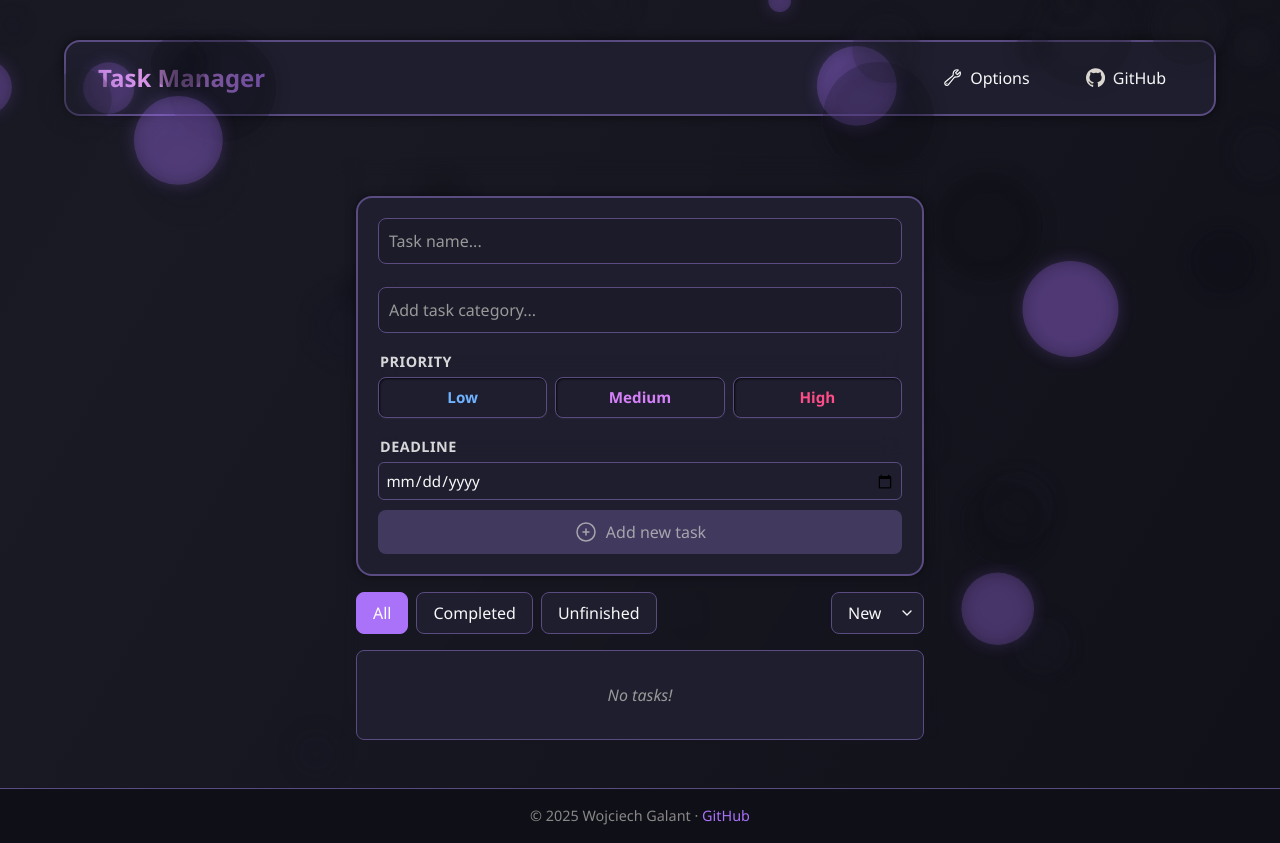
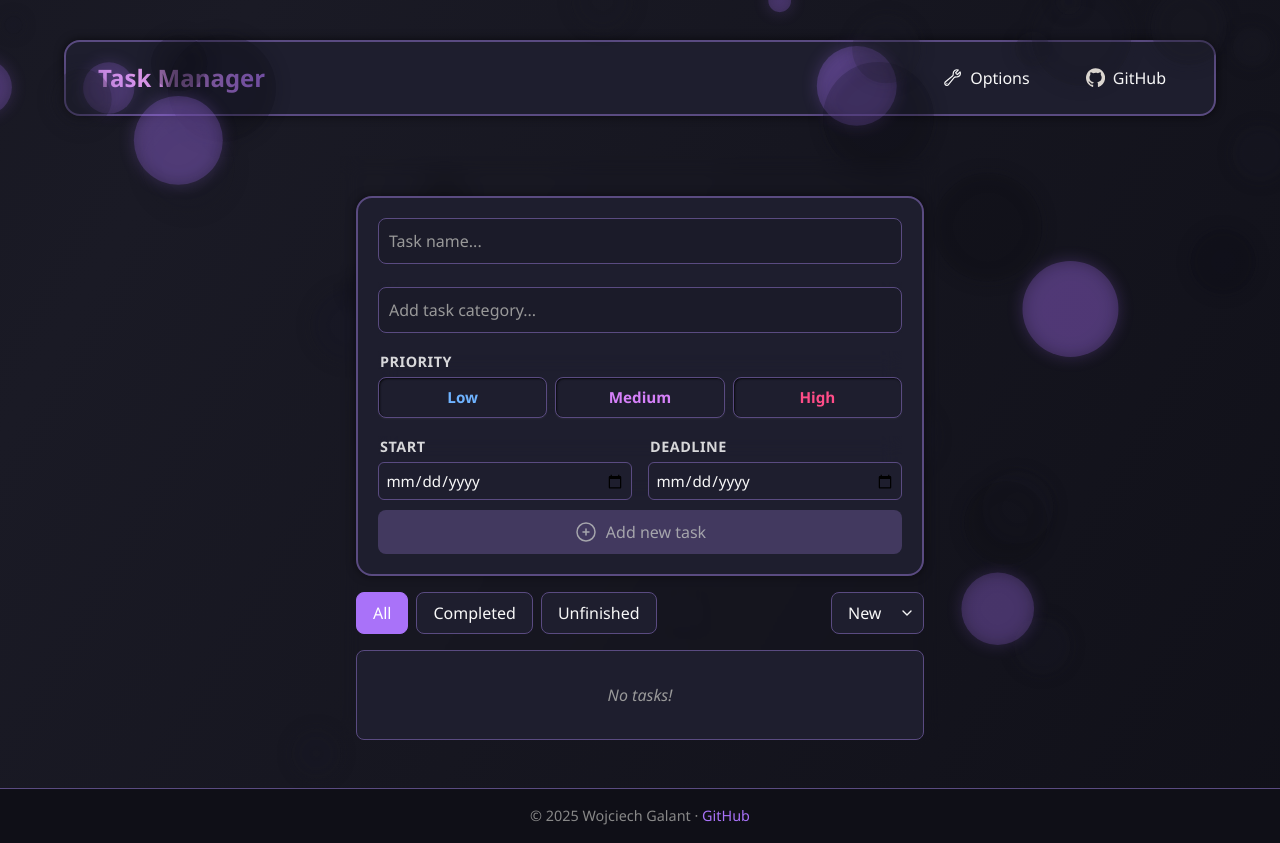
Before and after one commit to WojciechGalant1/react-task-app, a React (Vite) app: page / in a window 1280 px wide. Built offline with nearby package versions, Linux system fonts and the light colour scheme.

Commit message:
style: date picker

```diff
--- a/src/components/TaskForm.jsx
+++ b/src/components/TaskForm.jsx
@@ -9,7 +9,7 @@ export const TaskForm = ({ onAddTask }) => {
   const [tagInput, setTagInput] = useState('');
   const [isFocused, setIsFocused] = useState(false);
   const [priority, setPriority] = useState('');
-  //const [startDate, setStartDate] = useState('');
+  const [startDate, setStartDate] = useState('');
   const [endDate, setEndDate] = useState('');
 
 
@@ -32,7 +32,7 @@ export const TaskForm = ({ onAddTask }) => {
     setSelectedTags([]);
     setTagInput('');
     setPriority('');
-    //setStartDate('');
+    setStartDate('');
     setEndDate('');
   };
 
@@ -137,16 +137,18 @@ export const TaskForm = ({ onAddTask }) => {
         </div> */}
 
 
-        {/* <div className="date-row">
-            <label htmlFor="start-date">Start date:</label>
+
+        <div className="date-row-container">
+          <div className="date-row">
+            <label htmlFor="start-date" className='form-label'>Start</label>
             <input
               type="date"
               id="start-date"
               value={startDate}
               onChange={(e) => setStartDate(e.target.value)}
             />
-          </div> */}
-        <div className="date-row-container">
+          </div>
+
           <div className="date-row">
             <label htmlFor="end-date" className='form-label '>Deadline</label>
             <input
--- a/src/components/TaskItem.jsx
+++ b/src/components/TaskItem.jsx
@@ -23,16 +23,16 @@ export const TaskItem = ({ task, onToggleComplete, onDelete }) => {
         {task.text}
         {/* <span className="task-date">({formattedDate})</span> */}
 
-        {(task.endDate) && (
+        {(task.startDate) && (task.endDate) && (
           <div className="task-dates">
-            {/* {task.startDate && (
+            {task.startDate && (
               <div><strong>Start:</strong> {new Date(task.startDate).toLocaleDateString('pl-PL')} <strong>End:</strong> {new Date(task.endDate).toLocaleDateString('pl-PL')}</div>
-            )} */}
+            )}
 
-            {task.endDate && (
+            {/* {task.endDate && (
               <div><strong>End:</strong> {new Date(task.endDate).toLocaleDateString('pl-PL')}</div>
             )}
-
+             */}
           </div>
         )}
       </label>
```
